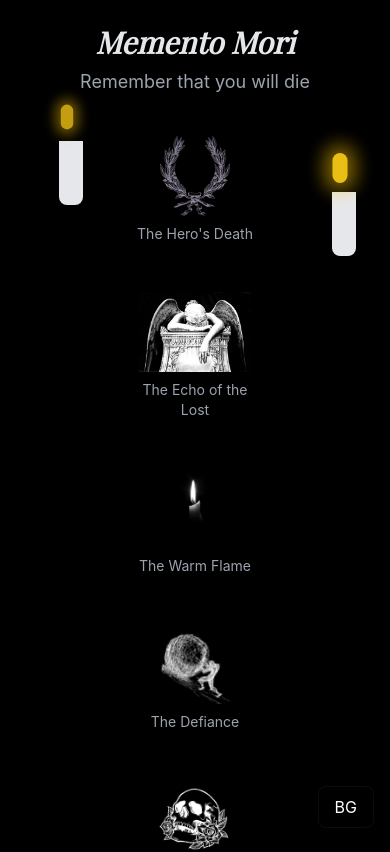
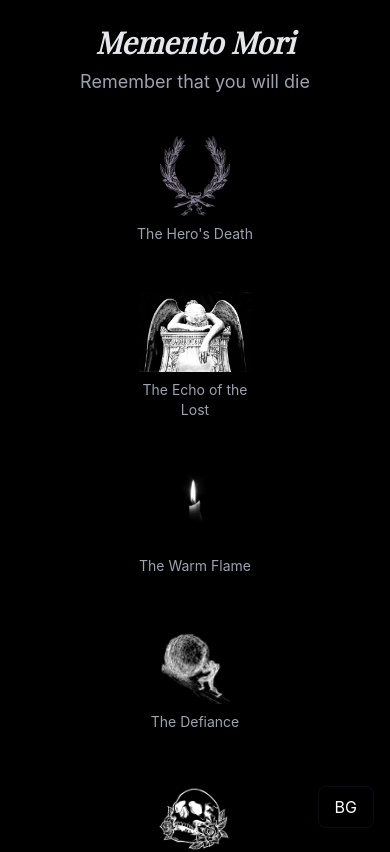
Before and after one commit to Loraaa12/MementoMoriMementoVivere, a React (Create React App) app: page / in a window 390 px wide. Shown: the top 852 px of the page. Built offline with nearby package versions, Linux system fonts and the light colour scheme; a web font is replaced by a local one.

Commit message:
remove candles on mobile

```diff
--- a/src/pages/MainPage.jsx
+++ b/src/pages/MainPage.jsx
@@ -8,7 +8,7 @@ import echoImage from '../assets/images/echo.jpg';
 import flameImage from '../assets/images/candle.jpg';
 import TranslationButton from '../components/TranslationButton';
 
-const Candle = ({ x, y, mobile = false }) => {
+const Candle = ({ x, y }) => {
   const [flicker, setFlicker] = useState(1);
 
   useEffect(() => {
@@ -19,7 +19,7 @@ const Candle = ({ x, y, mobile = false }) => {
   }, []);
 
   return (
-    <div className={`absolute ${mobile ? 'block sm:hidden' : 'hidden sm:block'}`} style={{ left: x, top: y }}>
+    <div className="absolute hidden sm:block" style={{ left: x, top: y }}>
       <div className="relative">
         {/* Candle flame */}
         <div
@@ -73,10 +73,6 @@ const MainPage = () => {
       <Candle x="10%" y="5%" />
       <Candle x="90%" y="3%" />
       <Candle x="97%" y="5%" />
-
-      {/* Mobile candles */}
-      <Candle x="15%" y="10%" mobile={true} />
-      <Candle x="85%" y="15%" mobile={true} />
 
       {/* Main content */}
       <div className="container mx-auto px-4 min-h-screen flex flex-col justify-between py-6 sm:py-12 relative z-10">
```
